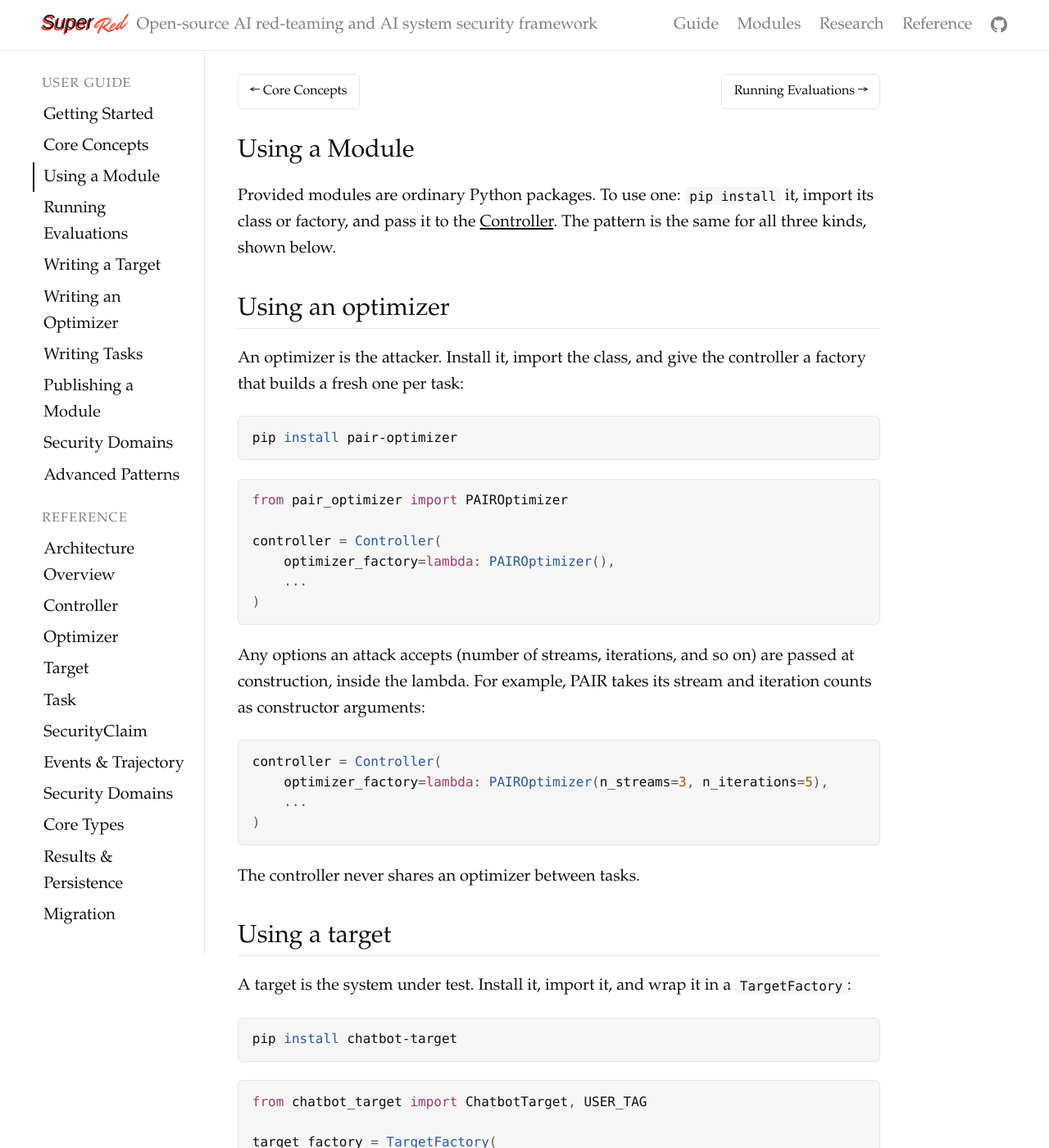
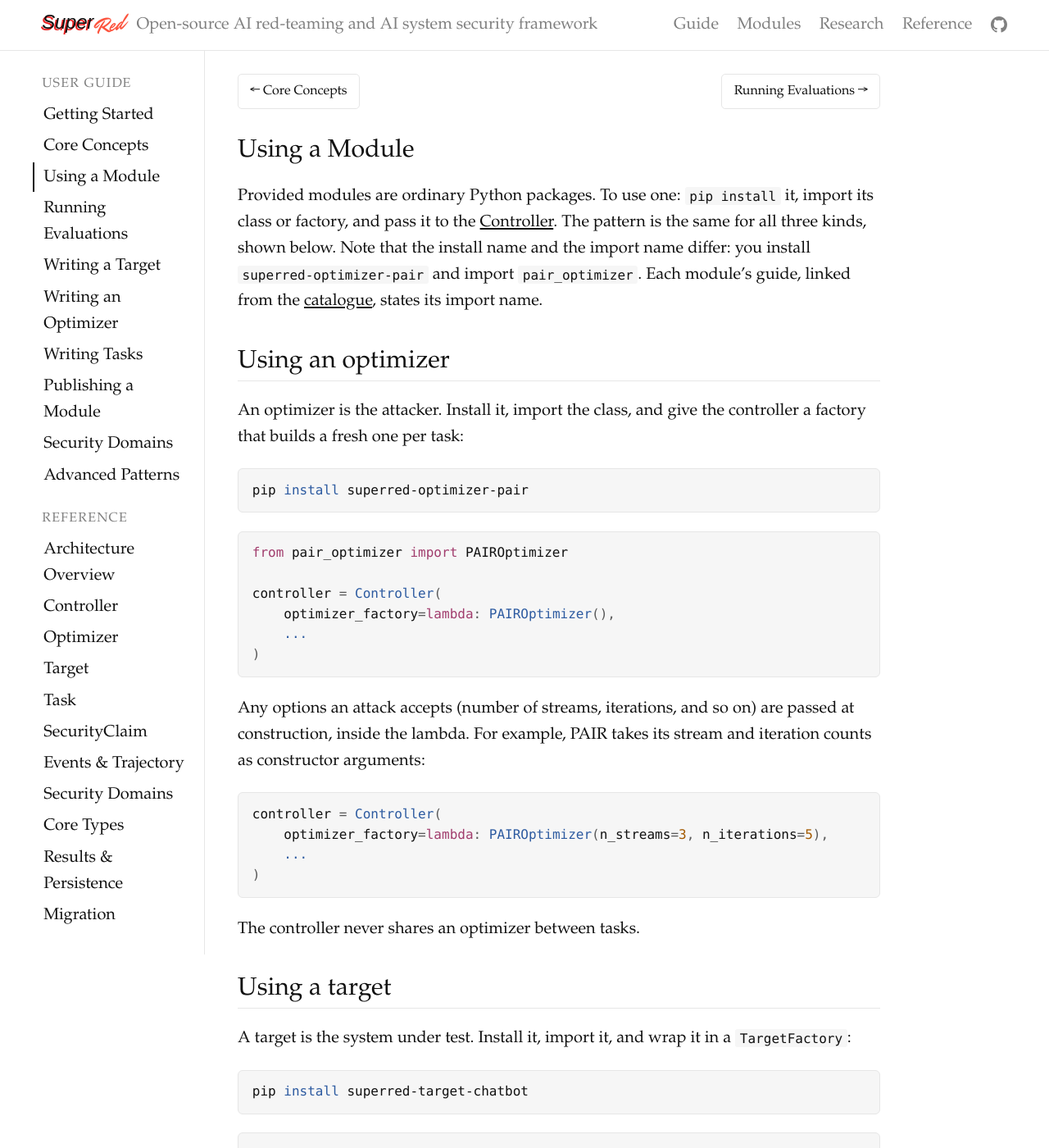
Before and after one commit to RoldSI/superred, a Jekyll site: the page built from docs/guide/using-modules.md, in a window 1280 px wide and 1400 px high. Shown: the whole window at 82% size. Built offline with Jekyll 4.4.1, drawn with Linux system fonts in a browser that asks for light colours; some web fonts are replaced; some of the changed text lies outside the part shown.

Commit message:
feat(site): point the catalogue at the released package names
The pip names in the catalogue were placeholders from before anything was
published. Every released module now carries its official PyPI name, verified
against pypi.org, plus a `repo` path so a tile can link to the module's own
folder in superred-modules.

Twelve optimizers have neither a package nor a README yet; they carry
`pending: true` instead of a name, and the tile says so rather than showing an
install command that would fail.

The guide's install commands were stale for the same reason. They are corrected,
and the intro now warns that the install name and the import name differ
(`superred-optimizer-pair` installs `pair_optimizer`), which the old
dash-to-underscore assumption got wrong.

````diff
--- a/docs/guide/using-modules.md
+++ b/docs/guide/using-modules.md
@@ -8,8 +8,10 @@ permalink: /guide/using-modules
 
 Provided modules are ordinary Python packages. To use one: `pip install` it,
 import its class or factory, and pass it to the [Controller](/reference/controller).
-The pattern is the same
-for all three kinds, shown below.
+The pattern is the same for all three kinds, shown below. Note that the install
+name and the import name differ: you install `superred-optimizer-pair` and import
+`pair_optimizer`. Each module's guide, linked from the [catalogue](/modules),
+states its import name.
 
 ## Using an optimizer
 
@@ -17,7 +19,7 @@ An optimizer is the attacker. Install it, import the class, and give the
 controller a factory that builds a fresh one per task:
 
 ```bash
-pip install pair-optimizer
+pip install superred-optimizer-pair
 ```
 
 ```python
@@ -48,7 +50,7 @@ A target is the system under test. Install it, import it, and wrap it in a
 `TargetFactory`:
 
 ```bash
-pip install chatbot-target
+pip install superred-target-chatbot
 ```
 
 ```python
@@ -68,11 +70,11 @@ A security claim defines what to test and what counts as a break. Install it,
 import its factory, and pass the result to the controller:
 
 ```bash
-pip install secclaim-harmbench
+pip install superred-claim-harmbench
 ```
 
 ```python
-from secclaim_harmbench import harmbench_claim
+from harmbench_claim import harmbench_claim
 
 controller = Controller(
     security_claim=harmbench_claim(),
````
Also changed, not shown: docs/_data/modules.yml (+43 -39 lines).
